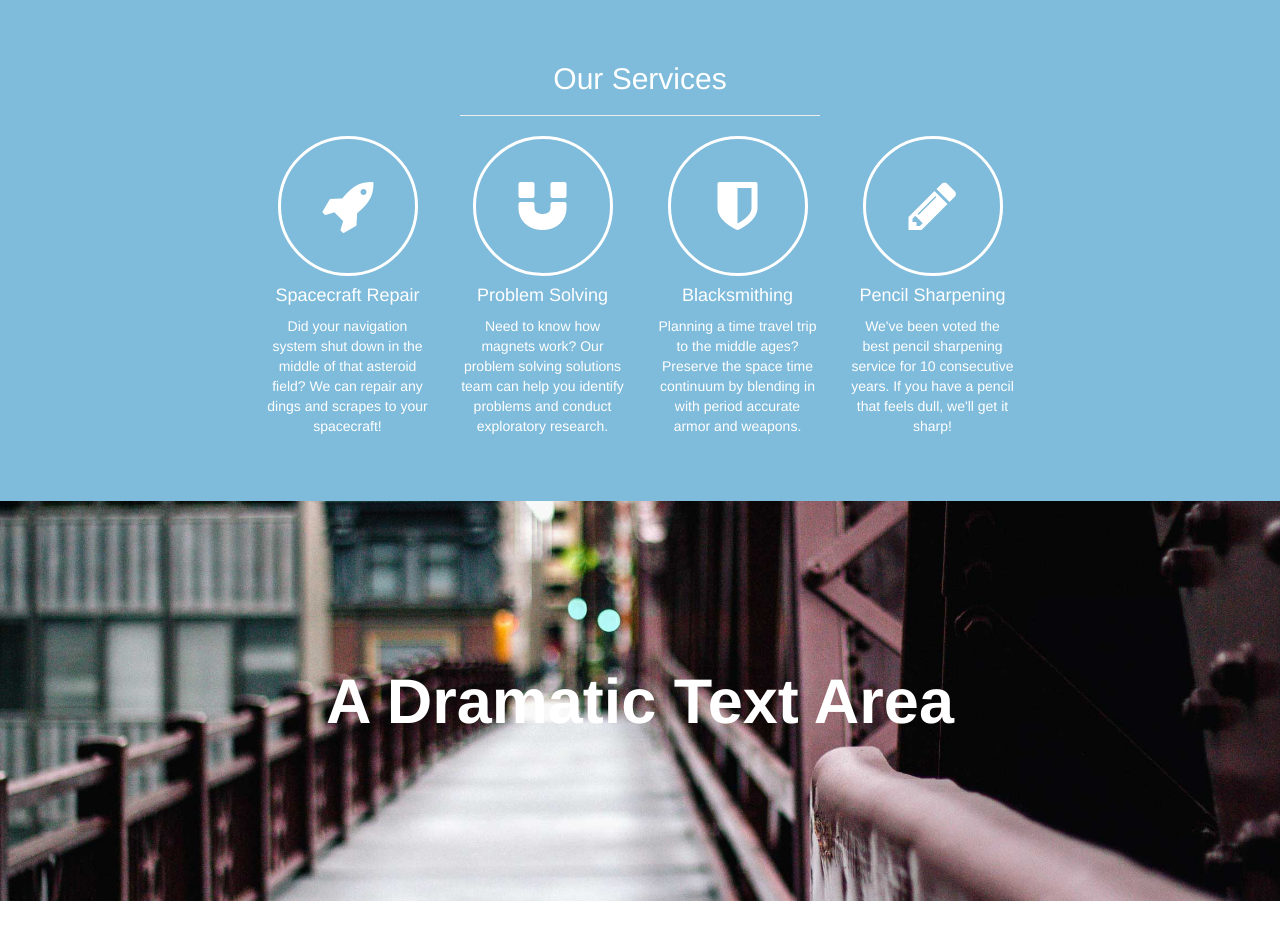
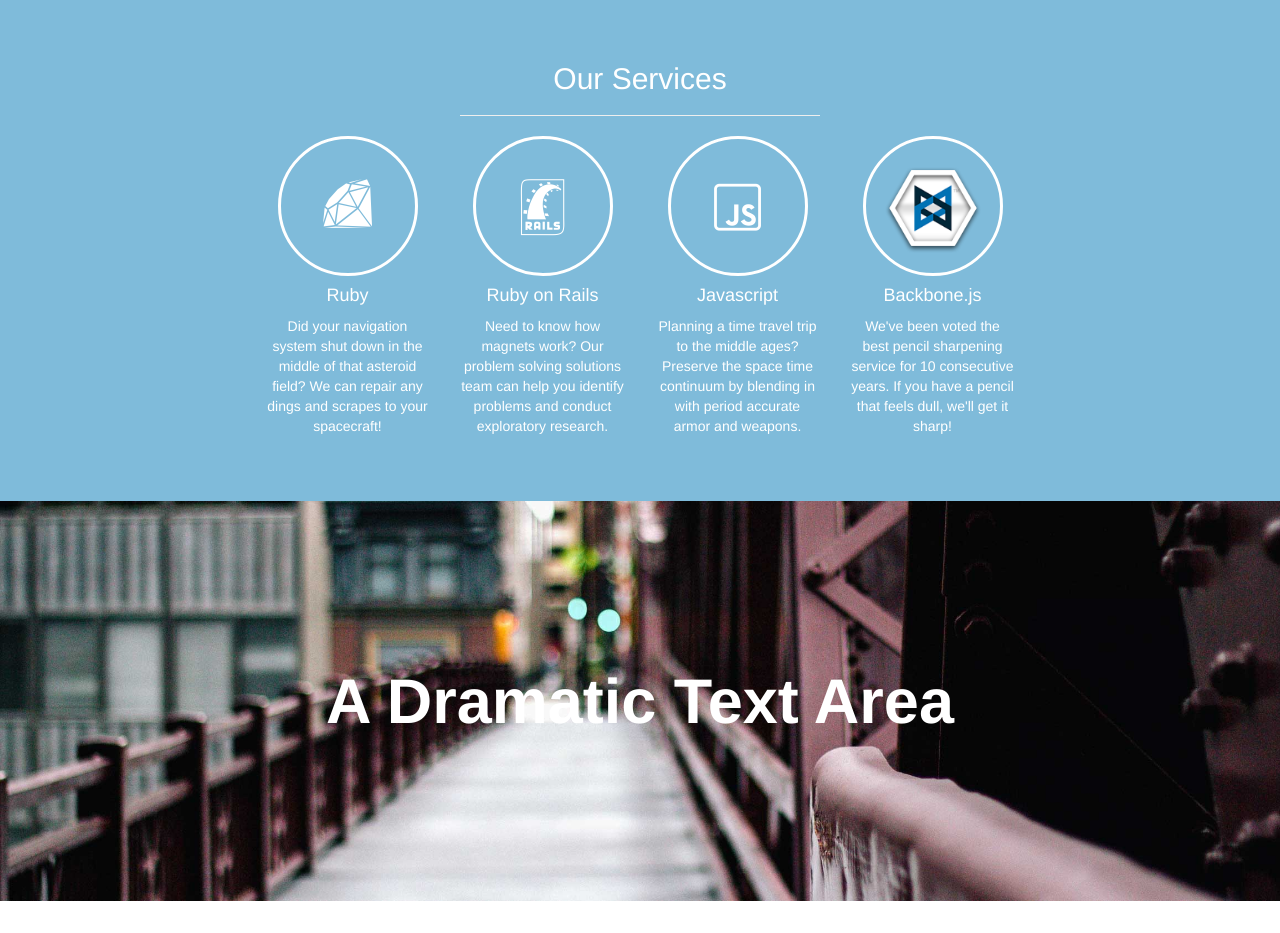
Before and after one commit to cpkenn09y/cpkenn09y.github.io, a plain HTML site: page index.html in a window 1280 px wide. Shown: the part 1020-1953 px from the top of the page. Drawn offline with Linux system fonts and the light colour scheme.

Commit message:
added ruby, RoR, JS, and backbone icons

```diff
--- a/css/style.css
+++ b/css/style.css
@@ -9,3 +9,7 @@
   padding: 50px 0;
   color: #ffffff;
 }
+
+img#backbone {
+  width: 1.75em;
+}
--- a/index.html
+++ b/index.html
@@ -13,7 +13,7 @@
   <link href="css/bootstrap.css" rel="stylesheet">
   <link href="css/stylish-portfolio.css" rel="stylesheet">
   <link href="fonts/font-awesome/css/font-awesome.min.css" rel="stylesheet">
-  <!-- <link href="fonts/font-mfizz-1.2/font-mfizz.css" rel="stylesheet"> -->
+  <link href="fonts/font-mfizz-1.2/font-mfizz.css" rel="stylesheet">
   <link href="css/style.css" rel="stylesheet">
 </head>
 
@@ -91,29 +91,29 @@
       <div class="row">
         <div class="col-md-2 col-md-offset-2 text-center">
           <div class="service-item">
-            <i class="service-icon fa fa-rocket"></i>
-            <h4>Spacecraft Repair</h4>
+            <i class="service-icon fa icon-ruby"></i>
+            <h4>Ruby</h4>
             <p>Did your navigation system shut down in the middle of that asteroid field? We can repair any dings and scrapes to your spacecraft!</p>
           </div>
         </div>
         <div class="col-md-2 text-center">
             <div class="service-item">
-              <i class="service-icon fa fa-magnet"></i>
-              <h4>Problem Solving</h4>
+              <i class="service-icon fa icon-ruby-on-rails-alt"></i>
+              <h4>Ruby on Rails</h4>
               <p>Need to know how magnets work? Our problem solving solutions team can help you identify problems and conduct exploratory research.</p>
             </div>
         </div>
         <div class="col-md-2 text-center">
             <div class="service-item">
-              <i class="service-icon fa fa-shield"></i>
-              <h4>Blacksmithing</h4>
+              <i class="service-icon fa icon-javascript"></i>
+              <h4>Javascript</h4>
               <p>Planning a time travel trip to the middle ages? Preserve the space time continuum by blending in with period accurate armor and weapons.</p>
             </div>
         </div>
         <div class="col-md-2 text-center">
             <div class="service-item">
-              <i class="service-icon fa fa-pencil"></i>
-              <h4>Pencil Sharpening</h4>
+              <i class="service-icon"><img src="img/backbone_icon.png" alt="" id="backbone"></i>
+              <h4>Backbone.js</h4>
               <p>We've been voted the best pencil sharpening service for 10 consecutive years. If you have a pencil that feels dull, we'll get it sharp!</p>
             </div>
         </div>
```
Also changed, not shown: img/backbone_icon.png (added).
